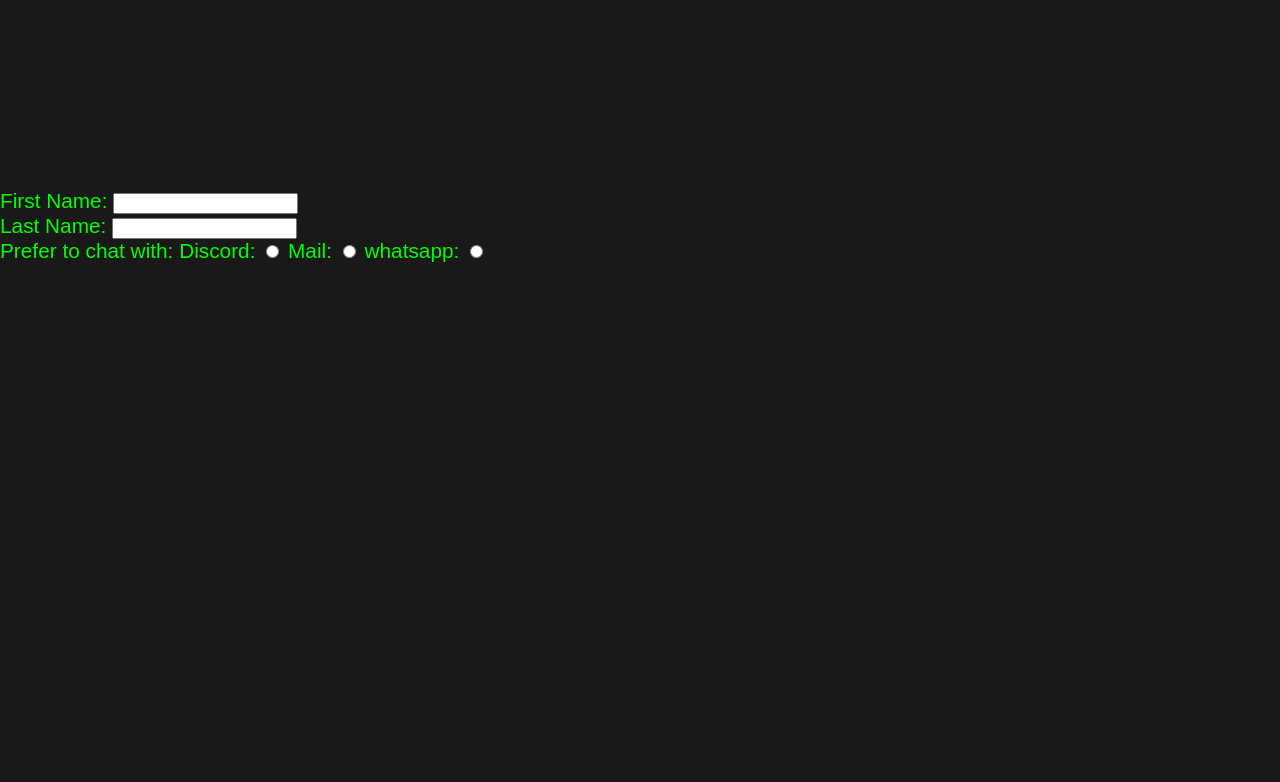
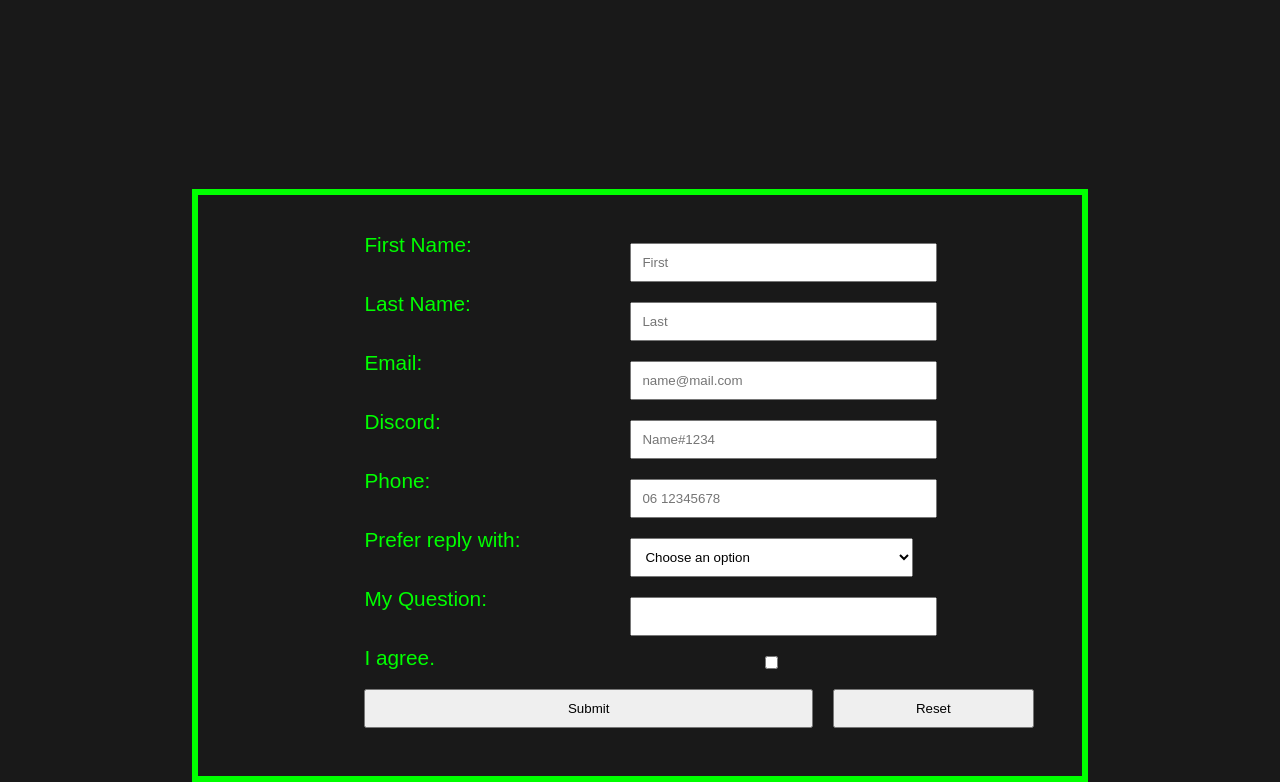
Before and after one commit to roel204/Portfolio_old, a plain HTML site: page about.html in a window 1280 px wide. Shown: the part 332-1114 px from the top of the page. Before the commit the page ends 800 px from the top, so only its background shows below. Drawn offline with Linux system fonts and the light colour scheme.

Commit message:
form added

```diff
--- a/about.html
+++ b/about.html
@@ -31,20 +31,44 @@
   <form>
     <div class="formfield">
       <label for="firstname">First Name:</label>
-      <input type="text" name="firstname" id="firstname" required>
+      <input type="text" name="firstname" id="firstname" placeholder="First" required>
     </div>
     <div class="formfield">
       <label for="lastname">Last Name:</label>
-      <input type="text" name="lastname" id="lastname" required>
+      <input type="text" name="lastname" id="lastname" placeholder="Last" required>
     </div>
     <div class="formfield">
-      <label for="preferchat">Prefer to chat with:</label>
+      <label for="email">Email:</label>
+      <input type="email" name="email" id="email" placeholder="name@mail.com">
+    </div>
+    <div class="formfield">
       <label for="discord">Discord:</label>
-      <input type="radio" name="preferchat" id="discord">
-      <label for="mail">Mail:</label>
-      <input type="radio" name="preferchat" id="mail">
-      <label for="whatsapp">whatsapp:</label>
-      <input type="radio" name="preferchat" id="whatsapp">
+      <input type="text" name="discord" id="discord" placeholder="Name#1234">
+    </div>
+    <div class="formfield">
+      <label for="phone">Phone:</label>
+      <input type="tel" id="phone" name="phone" pattern="[0-9]{2} [0-9]{8}" placeholder="06 12345678">
+    </div>
+    <div class="formfield">
+      <label for="replychat">Prefer reply with:</label>
+      <select name="replychat" id="replychat" required>
+        <option disabled selected>Choose an option</option>
+        <option value="email">Email</option>
+        <option value="discord">Discord</option>
+        <option value="whatsapp">Whatsapp</option>
+      </select>
+    </div>
+    <div class="formfield">
+      <label for="question">My Question:</label>
+      <input type="text" name="question" id="question" required>
+    </div>
+    <div class="formfield">
+      <label for="agreement">I agree.</label>
+      <input type="checkbox" name="agreement" id="agreement" required>
+    </div>
+    <div class="formfield">
+      <button type="submit">Submit</button>
+      <input type="reset">
     </div>
   </form>
 </body>
--- a/style.css
+++ b/style.css
@@ -103,6 +103,40 @@ nav .active:hover {
 
 /* End Nav-Bar */
 
+/* Start Form*/
+
+form {
+  border: 6px solid lime;
+  padding: 3vw;
+  margin-left: 15%;
+  margin-right: 15%;
+}
+
+input,
+select,
+button {
+  padding: 10px;
+  margin: 10px;
+  width: 35%;
+}
+
+label {
+  display: flex;
+  width: 20vw;
+  padding-left: 10vw;
+}
+
+.formfield {
+  display: flex;
+  flex-direction: row;
+}
+
+button {
+  margin-left: 10vw;
+  width: 80%;
+}
+/* End Form */
+
 /* Start Mobile*/
 @media (max-width: 590px) {
   body {
```
